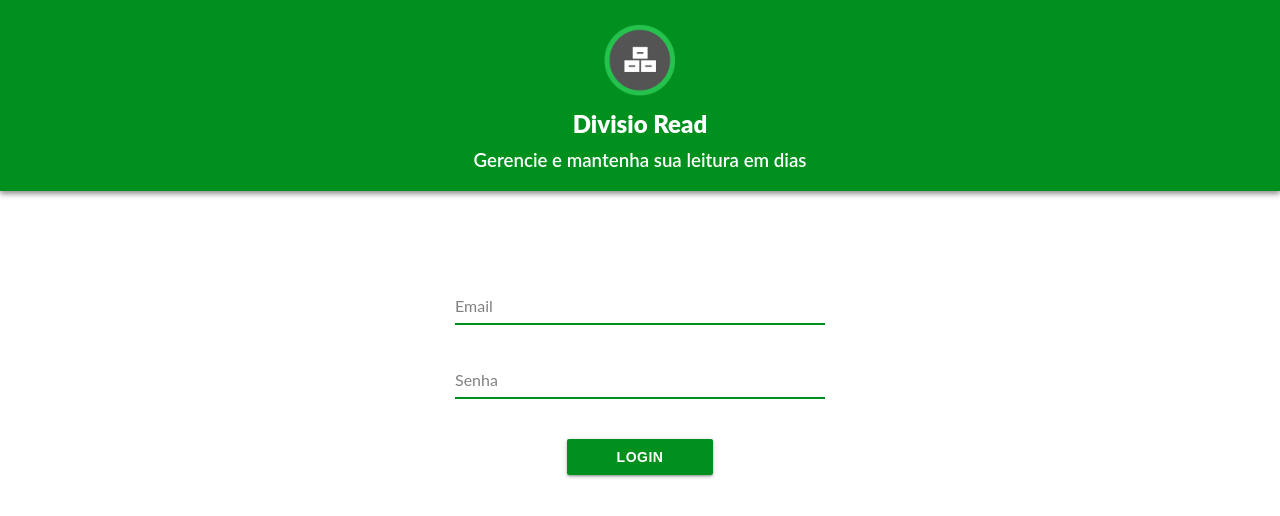
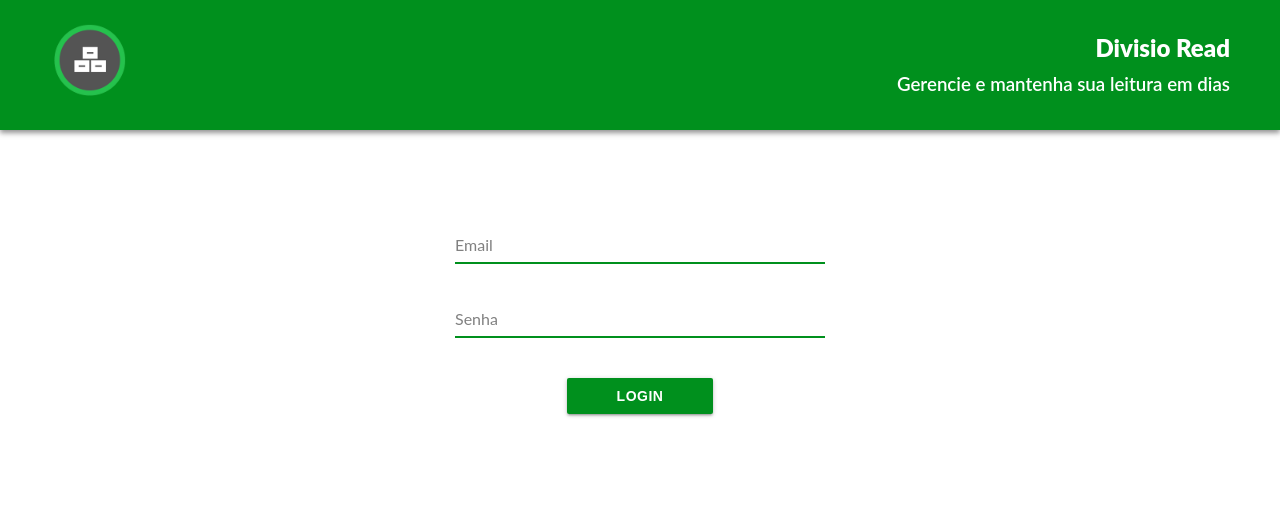
Before and after one commit to jeffersondesouza/divisio-read, a React app in the folder divisio-read-webapp/: page / in a window 1280 px wide. Shown: the top 516 px of the page. Built offline with nearby package versions, Linux system fonts and the light colour scheme.

Commit message:
sty: login responsive

```diff
--- a/divisio-read-webapp/src/containers/pages/LoginPage.js
+++ b/divisio-read-webapp/src/containers/pages/LoginPage.js
@@ -16,7 +16,7 @@ class LoginPage extends Component {
     }
 
     render() {
-        const {auth} = this.props;
+        const { auth } = this.props;
 
         return (
             <div className="login-page">
@@ -24,11 +24,13 @@ class LoginPage extends Component {
                     <figure className="login-page__logo-fig">
                         <img className="login-page__logo-img" src={logo}></img>
                     </figure>
-                    <h2 className="login-page__title">Divisio Read</h2>
-                    <h3 className="login-page__sub-title">Gerencie e mantenha sua leitura em dias</h3>
+                    <div className="login-page__headind">
+                        <h2 className="login-page__title">Divisio Read</h2>
+                        <h3 className="login-page__sub-title">Gerencie e mantenha sua leitura em dias</h3>
+                    </div>
                 </header>
                 <div className="login-page__login-wrapper">
-                    <LoginForm error={auth.error}  onLoggin={this.handleLogin} />
+                    <LoginForm error={auth.error} onLoggin={this.handleLogin} />
                 </div>
 
             </div>
@@ -38,7 +40,7 @@ class LoginPage extends Component {
 
 
 const mapStateToProps = state => ({
-   auth: {...state.auth}
+    auth: { ...state.auth }
 });
 
 const mapDispatchToProps = dispatch => ({
--- a/divisio-read-webapp/src/containers/pages/styles/login-page.scss
+++ b/divisio-read-webapp/src/containers/pages/styles/login-page.scss
@@ -1,14 +1,29 @@
 @import '../../../style/sass/abstracts/variables';
+@import '../../../style/sass/abstracts/mixins';
 .login-page {
   flex: 1;
   &__header {
+    align-items: center;
     background-color: $primary-color-dark;
     display: flex;
     flex-direction: column;
-    align-items: center;
     padding: 2rem 1.5rem;
     margin-bottom: 2rem;
     box-shadow: 0px 3px 5px rgba($secondary-color-dark, .5);
+    @include respond(tab) {
+      flex-direction: row;
+      justify-content: space-between;
+      align-items: center;
+      padding: 2rem 5rem;
+    }
+  }
+  &__headind {
+    display: flex;
+    flex-direction: column;
+    align-items: center;
+    @include respond(tab) {
+      align-items: flex-end;
+    }
   }
   &__logo-fig {
     width: 8rem;
```
